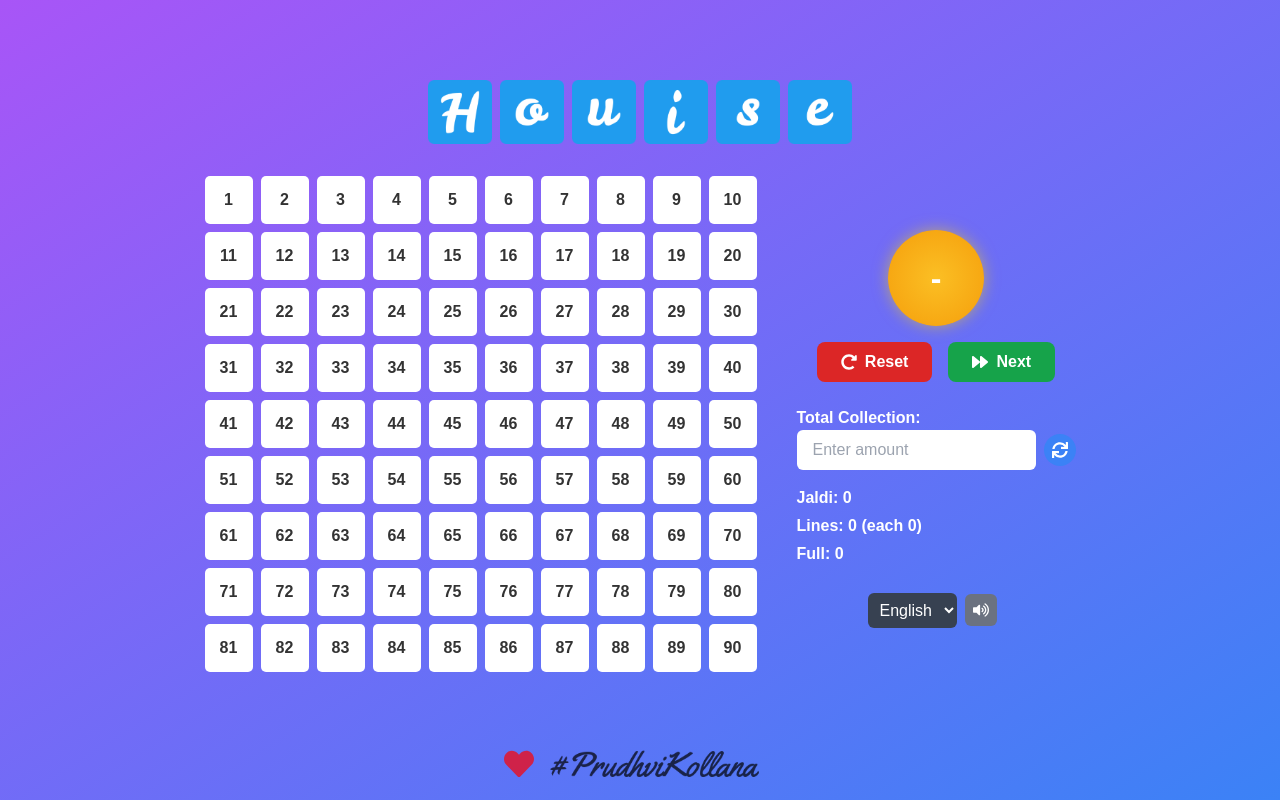
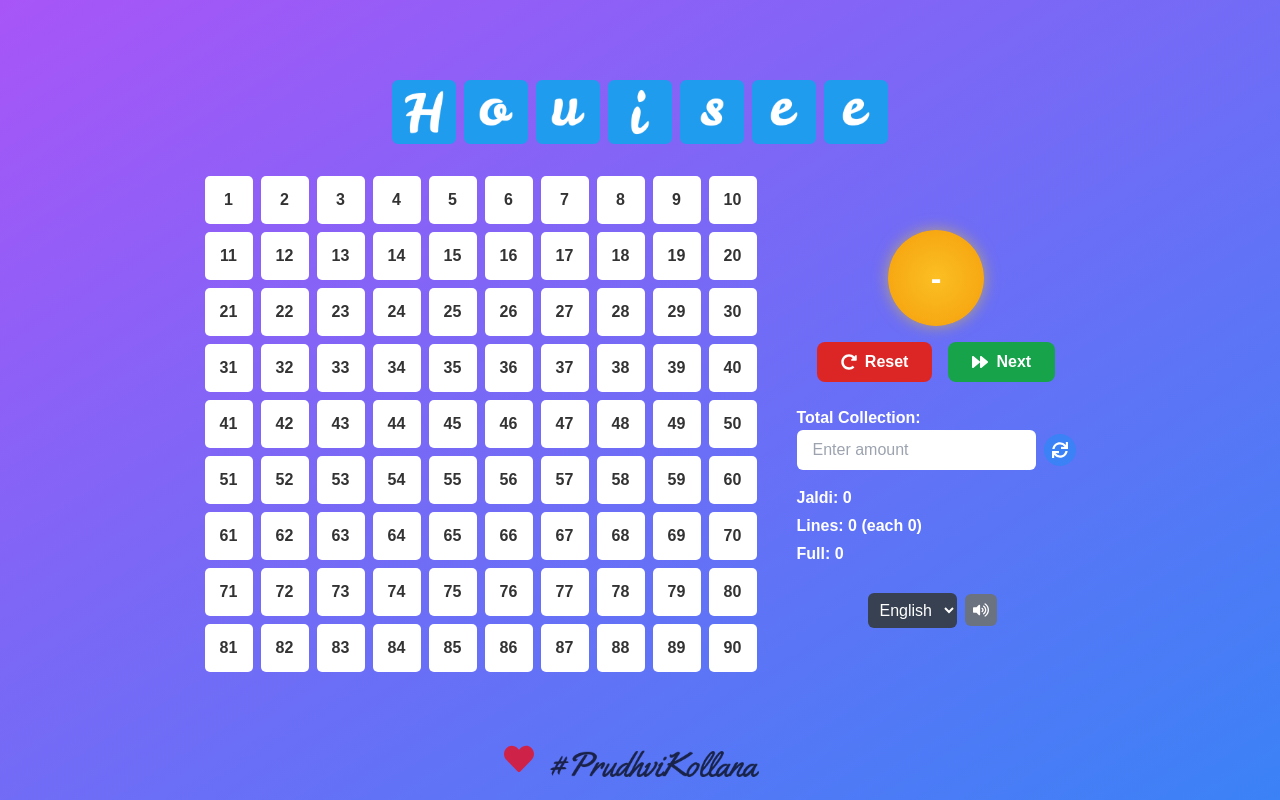
Before and after one commit to prudhvikollanapK/housie, a React (Create React App) app: page / in a window 1280 px wide. Built offline with nearby package versions, Linux system fonts and the light colour scheme.

Commit message:
add portfolio for signature

```diff
--- a/src/Housie/HousieGame.css
+++ b/src/Housie/HousieGame.css
@@ -263,3 +263,7 @@
   align-items: center;
   align-content: center;
 }
+
+.signature {
+  display: flex;
+}
--- a/src/Housie/HousieGame.js
+++ b/src/Housie/HousieGame.js
@@ -84,7 +84,6 @@ const HousieGame = () => {
   };
 
   const handleConfirmReset = () => {
-    // Actual reset logic
     setNumbers(Array.from({ length: 90 }, (_, i) => i + 1));
     setSelectedNumbers([]);
     setLastThree([]);
@@ -116,7 +115,7 @@ const HousieGame = () => {
 
       <div className='housie-game-container flex flex-col items-center p-4 md:p-10 lg:p-20'>
         <div className="flex items-center space-x-2 mb-8 justify-center w-2">
-          {[h, o, u, i, s, e].map((imgSrc, idx) => (
+          {[h, o, u, i, s, e, e].map((imgSrc, idx) => (
             <img key={idx} src={imgSrc} alt={imgSrc} />
           ))}
         </div>
@@ -195,9 +194,10 @@ const HousieGame = () => {
           </div>
         </div>
         <div className="absolute bottom-4 text-center w-full text-sm text-black opacity-70">
-          <FaHeart size={30} color="red" />
-          <img src={signature} alt="Signature" className="inline-block align-middle mx-2" />
-
+          <a className="signature" target='_blank' href='https://prudhvi-kollana-portfolio.vercel.app/'>
+            <FaHeart size={30} color="red" />
+            <img src={signature} alt="Signature" className="inline-block align-middle mx-2" />
+          </a>
         </div>
       </div>
     </div>
```
